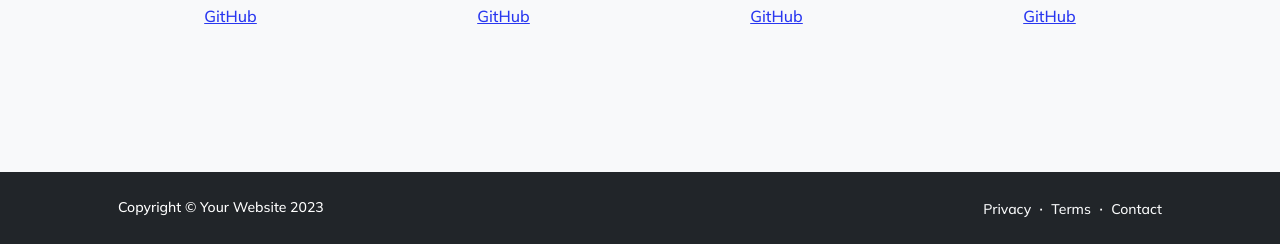
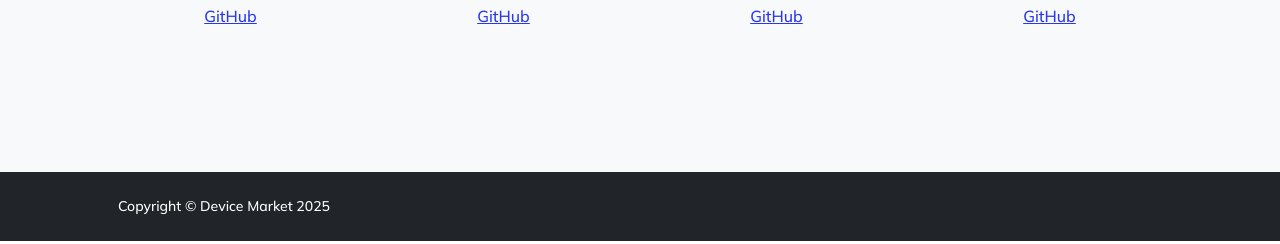
Before and after one commit to OleksandrVozhdai/OnlineShop-Django, a Django app: page /about/ in a window 1280 px wide. Shown: the part 2186-2430 px from the top of the page. Run offline with Django 5.2, Linux system fonts and the light colour scheme; some libraries are stand-ins or nearby versions.

Commit message:
Minor changes

```diff
--- a/templates/main/about.html
+++ b/templates/main/about.html
@@ -126,14 +126,8 @@
         <footer class="bg-dark py-4 mt-auto">
             <div class="container px-5">
                 <div class="row align-items-center justify-content-between flex-column flex-sm-row">
-                    <div class="col-auto"><div class="small m-0 text-white">Copyright &copy; Your Website 2023</div></div>
-                    <div class="col-auto">
-                        <a class="link-light small" href="#!">Privacy</a>
-                        <span class="text-white mx-1">&middot;</span>
-                        <a class="link-light small" href="#!">Terms</a>
-                        <span class="text-white mx-1">&middot;</span>
-                        <a class="link-light small" href="#!">Contact</a>
-                    </div>
+                    <div class="col-auto"><div class="small m-0 text-white">Copyright &copy; Device Market 2025</div></div>
+
                 </div>
             </div>
         </footer>
--- a/templates/main/shop.html
+++ b/templates/main/shop.html
@@ -4,10 +4,6 @@
 
 <!DOCTYPE html>
 <html lang="en">
-<head>
-    <meta charset="UTF-8">
-    <title>Shop</title>
-</head>
 <body>
    <section class="py-5">
             <div class="container px-4 px-lg-5 mt-5">
```
Also changed, not shown: templates/partials/base.html (+1 -6 lines), static/css/styles.css, templates/main/catalog.html (line endings or trailing spaces).
